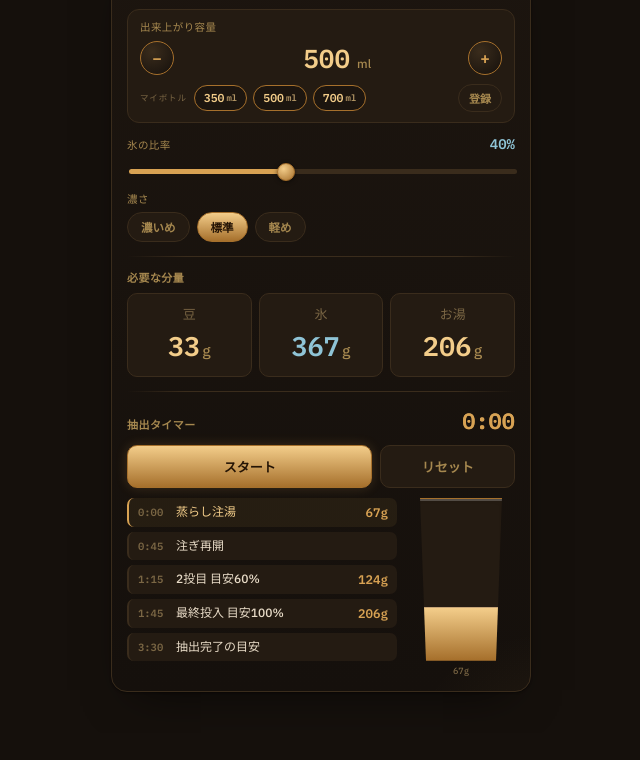
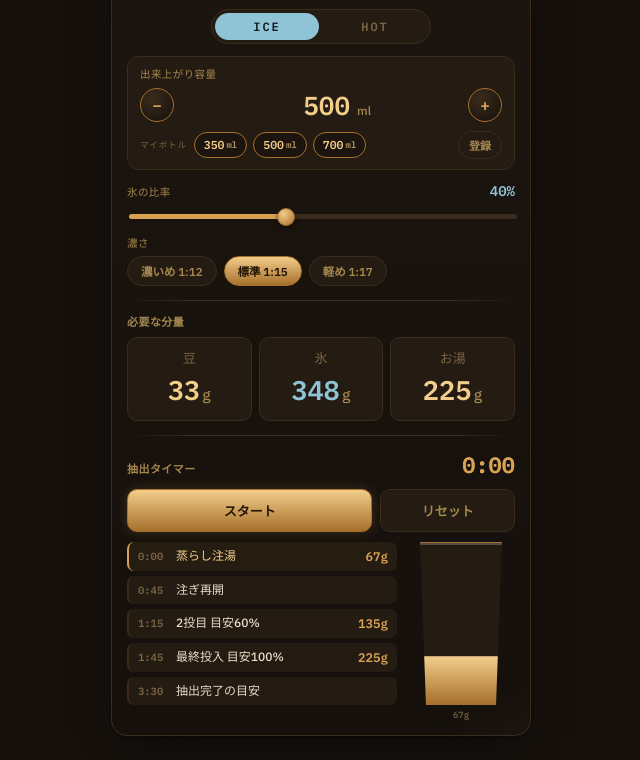
Before and after one commit to create-innovation-app/minbari, a plain HTML site: page index.html in a window 1280 px wide. Shown: the part 67-827 px from the top of the page, without its empty margins (319-959 px from the left). Before the commit the page ends 800 px from the top, so only its background shows below. Drawn offline with nearby package versions, Linux system fonts and the light colour scheme.

Commit message:
Update index.html

```diff
--- a/index.html
+++ b/index.html
@@ -1,9 +1,5 @@
-<!doctype html>
-<html lang="ja">
-<head>
-<meta charset="utf-8">
-<meta name="viewport" content="width=device-width, initial-scale=1, viewport-fit=cover">
-<title>みんバリ</title>
+<!doctype html><html><head><meta charset=utf8><meta name=viewport content="width=device-width,initial-scale=1"><style>:root{color-scheme:light}body{margin:0;padding:0;font:14px -apple-system,BlinkMacSystemFont,sans-serif;background:#faf9f5;color:#141413}img{max-width:100%}[hidden]:not([hidden=until-found]){display:none!important}</style></head><body>
+﻿<title>みんバリ</title>
 <style>
   :root{
     --bg:#15100c;
@@ -218,6 +214,35 @@
     cursor:pointer;
   }
 
+  /* mode toggle */
+  .mode-toggle{
+    position:relative;
+    display:flex;
+    gap:4px;
+    padding:3px;
+    margin:0 auto 12px;
+    max-width:220px;
+    background:var(--panel-2);
+    border:1px solid var(--line);
+    border-radius:999px;
+  }
+  .mode-btn{
+    flex:1;
+    font-family:"IBM Plex Mono", monospace;
+    font-weight:600;
+    font-size:12px;
+    letter-spacing:.16em;
+    padding:6px 0;
+    border:none;
+    border-radius:999px;
+    background:transparent;
+    color:var(--muted-dim);
+    cursor:pointer;
+  }
+  .mode-btn[data-mode="ice"][aria-pressed="true"]{ background:var(--ice); color:#0e1a1d; }
+  .mode-btn[data-mode="hot"][aria-pressed="true"]{ background:linear-gradient(180deg, #f0a77a, #c0613a); color:#2a0f05; }
+  .stat-num.hot-num{ color:#f0a77a; }
+
   /* strength chips */
   .chips{ display:flex; gap:7px; flex-wrap:wrap; }
   .chip{
@@ -406,11 +431,14 @@
 <meta name="apple-mobile-web-app-title" content="みんバリ">
 <meta name="mobile-web-app-capable" content="yes">
 
-</head>
-<body>
 <div class="page">
   <div class="panel">
     <h1>みんバリ</h1>
+
+    <div class="mode-toggle" id="modeToggle" role="group" aria-label="モード">
+      <button type="button" class="mode-btn" data-mode="ice" aria-pressed="true">ICE</button>
+      <button type="button" class="mode-btn" data-mode="hot" aria-pressed="false">HOT</button>
+    </div>
 
     <div class="fields">
       <div class="vol-block">
@@ -434,7 +462,7 @@
         </div>
       </div>
 
-      <div class="field">
+      <div class="field" id="iceField">
         <div class="field-head">
           <label class="field-label" for="icePct">氷の比率</label>
           <span class="field-value"><span id="iceEcho">40</span>%</span>
@@ -445,9 +473,9 @@
       <div class="field">
         <span class="field-label" style="display:block; margin-bottom:6px;">濃さ</span>
         <div class="chips" id="ratioChips">
-          <button type="button" class="chip" data-ratio="12">濃いめ</button>
-          <button type="button" class="chip" data-ratio="15" aria-pressed="true">標準</button>
-          <button type="button" class="chip" data-ratio="17">軽め</button>
+          <button type="button" class="chip" data-key="strong">濃いめ <span class="chip-ratio"></span></button>
+          <button type="button" class="chip" data-key="normal" aria-pressed="true">標準 <span class="chip-ratio"></span></button>
+          <button type="button" class="chip" data-key="light">軽め <span class="chip-ratio"></span></button>
         </div>
       </div>
 
@@ -460,13 +488,17 @@
             <span class="stat-name">豆</span>
             <span class="stat-num" id="outBeans">33<small>g</small></span>
           </div>
-          <div class="stat">
+          <div class="stat" id="iceStat">
             <span class="stat-name">氷</span>
             <span class="stat-num ice-num" id="outIce">367<small>g</small></span>
           </div>
           <div class="stat">
             <span class="stat-name">お湯</span>
             <span class="stat-num" id="outWater">133<small>g</small></span>
+          </div>
+          <div class="stat" id="tempStat" hidden>
+            <span class="stat-name">湯温</span>
+            <span class="stat-num hot-num">92<small>℃</small></span>
           </div>
         </div>
       </div>
@@ -657,9 +689,23 @@
       updateTimerUI(0);
     }
 
-    // 100℃の湯1gが0℃の氷を溶かす量(g)。比熱4.186J/g℃・融解熱334J/gより算出(参考: Santa Monica College 物理実験資料)
-    var C_WATER = 4.186, L_FUSION = 334, T_HOT = 100;
-    var MELT_K = (C_WATER * T_HOT) / L_FUSION;
+    // 湯1gが溶かす氷の量(g)。旧版は「100℃の湯 × 0℃の氷」で計算していたが、実際は
+    //  ・ドリッパーを通って氷に届く抽出液は約85℃まで下がっている
+    //  ・冷凍庫の氷は約-15℃で、0℃まで温める分の熱も必要(氷の比熱2.09J/g℃)
+    // ため溶ける量は理論値より少なく、氷が指示より多く残っていた。実測に近づくよう補正する。
+    var C_WATER = 4.186, C_ICE = 2.09, L_FUSION = 334, T_BREW_AT_ICE = 85, T_FREEZER = -15;
+    var MELT_K = (C_WATER * T_BREW_AT_ICE) / (L_FUSION + C_ICE * (0 - T_FREEZER)); // ≈0.97(旧1.25)
+
+    // HOTモードの比率(豆1:注ぐ湯)。SCAゴールデンカップ基準は55g/L(約1:18)、
+    // ハンドドリップの一般的な目安は1:15〜1:16(例: 10g:150ml)。推奨湯温は93℃±3℃。
+    var HOT_RATIOS = { strong:14, normal:16, light:18 };
+    var ICE_RATIOS = { strong:12, normal:15, light:17 };
+    var mode = 'ice';
+    var strengthKey = 'normal';
+    var modeBtns = document.querySelectorAll('.mode-btn');
+    var iceField = document.getElementById('iceField');
+    var iceStat = document.getElementById('iceStat');
+    var tempStat = document.getElementById('tempStat');
 
     // ペーパードリップの粉が保持して出てこない湯の量。豆の自重の約2.2倍(参考: Blackout Coffee Co. / Coffee Chronicler)
     var ABSORB_K = 2.2;
@@ -678,7 +724,9 @@
         var s = JSON.parse(raw);
         if(s.volume) volumeInput.value = snapVolume(parseFloat(s.volume));
         if(s.ice) iceInput.value = s.ice;
-        if(s.ratio) selectedRatio = parseFloat(s.ratio);
+        if(s.strength && ICE_RATIOS[s.strength]) strengthKey = s.strength;
+        else if(s.ratio){ var r = parseFloat(s.ratio); strengthKey = r <= 12 ? 'strong' : (r >= 17 ? 'light' : 'normal'); }
+        if(s.mode === 'hot' || s.mode === 'ice') mode = s.mode;
         if(Array.isArray(s.favorites) && s.favorites.length === 3) favorites = s.favorites;
       }catch(e){}
     }
@@ -688,7 +736,8 @@
         localStorage.setItem('iceRatioCalc', JSON.stringify({
           volume: volumeInput.value,
           ice: iceInput.value,
-          ratio: selectedRatio,
+          strength: strengthKey,
+          mode: mode,
           favorites: favorites
         }));
       }catch(e){}
@@ -722,9 +771,38 @@
     function render(){
       var volume = clamp(parseFloat(volumeInput.value) || 0, 0, 5000);
       var icePct = clamp(parseFloat(iceInput.value) || 0, 0, 100);
-      var ratio = selectedRatio;
+      var ratios = mode === 'hot' ? HOT_RATIOS : ICE_RATIOS;
+      var ratio = ratios[strengthKey];
 
-      // 目標: 100℃の湯を注いで溶けきった後の「最終的な氷:液体」比率が icePct になるように、
+      modeBtns.forEach(function(b){ b.setAttribute('aria-pressed', String(b.dataset.mode === mode)); });
+      iceField.hidden = mode === 'hot';
+      iceStat.hidden = mode === 'hot';
+      tempStat.hidden = mode !== 'hot';
+      ratioChips.forEach(function(c){
+        c.setAttribute('aria-pressed', String(c.dataset.key === strengthKey));
+        c.querySelector('.chip-ratio').textContent = '1:' + ratios[c.dataset.key];
+      });
+
+      if(mode === 'hot'){
+        // HOT: 豆:注ぐ湯 = 1:ratio。粉が豆の約2.2倍の湯を保持するため、
+        // カップに落ちる量(=出来上がり容量)から逆算して注ぐ湯を求める。
+        var hotWaterG = volume * ratio / (ratio - ABSORB_K);
+        var hotBeansG = hotWaterG / ratio;
+        outBeans.innerHTML = fmt(Math.round(hotBeansG), 0) + '<small>g</small>';
+        outWater.innerHTML = fmt(Math.round(hotWaterG), 0) + '<small>g</small>';
+        volDownBtn.disabled = volume <= VOL_MIN;
+        volUpBtn.disabled = volume >= VOL_MAX;
+        lastBeansG = hotBeansG;
+        lastWaterG = hotWaterG;
+        if(timerState === 'idle'){
+          timerSchedule = computeSchedule(lastBeansG, lastWaterG);
+          updateTimerUI(0);
+        }
+        saveState();
+        return;
+      }
+
+      // 目標: 湯を注いで溶けきった後の「最終的な氷:液体」比率が icePct になるように、
       // 事前に用意する氷の量と、注ぐ湯の量を逆算する。
       // 挽いた豆は自重の約2.2倍の湯を保持して外に出てこない(ペーパードリップの保水率)ため、
       // その分を上乗せして注がないと、仕上がりが指定容量より少なく・濃くなってしまう。
@@ -746,8 +824,6 @@
 
       volDownBtn.disabled = volume <= VOL_MIN;
       volUpBtn.disabled = volume >= VOL_MAX;
-
-      ratioChips.forEach(function(c){ c.setAttribute('aria-pressed', String(parseFloat(c.dataset.ratio) === ratio)); });
 
       lastBeansG = beansG;
       lastWaterG = waterG;
@@ -779,7 +855,16 @@
     });
 
     ratioChips.forEach(function(c){
-      c.addEventListener('click', function(){ selectedRatio = parseFloat(c.dataset.ratio); render(); });
+      c.addEventListener('click', function(){ strengthKey = c.dataset.key; render(); });
+    });
+
+    modeBtns.forEach(function(b){
+      b.addEventListener('click', function(){
+        if(mode === b.dataset.mode) return;
+        mode = b.dataset.mode;
+        if(timerState !== 'idle') resetTimer();
+        render();
+      });
     });
 
     timerStartBtn.addEventListener('click', function(){
@@ -844,5 +929,4 @@
     render();
   })();
 </script>
-</body>
-</html>
+</body></html>
```
